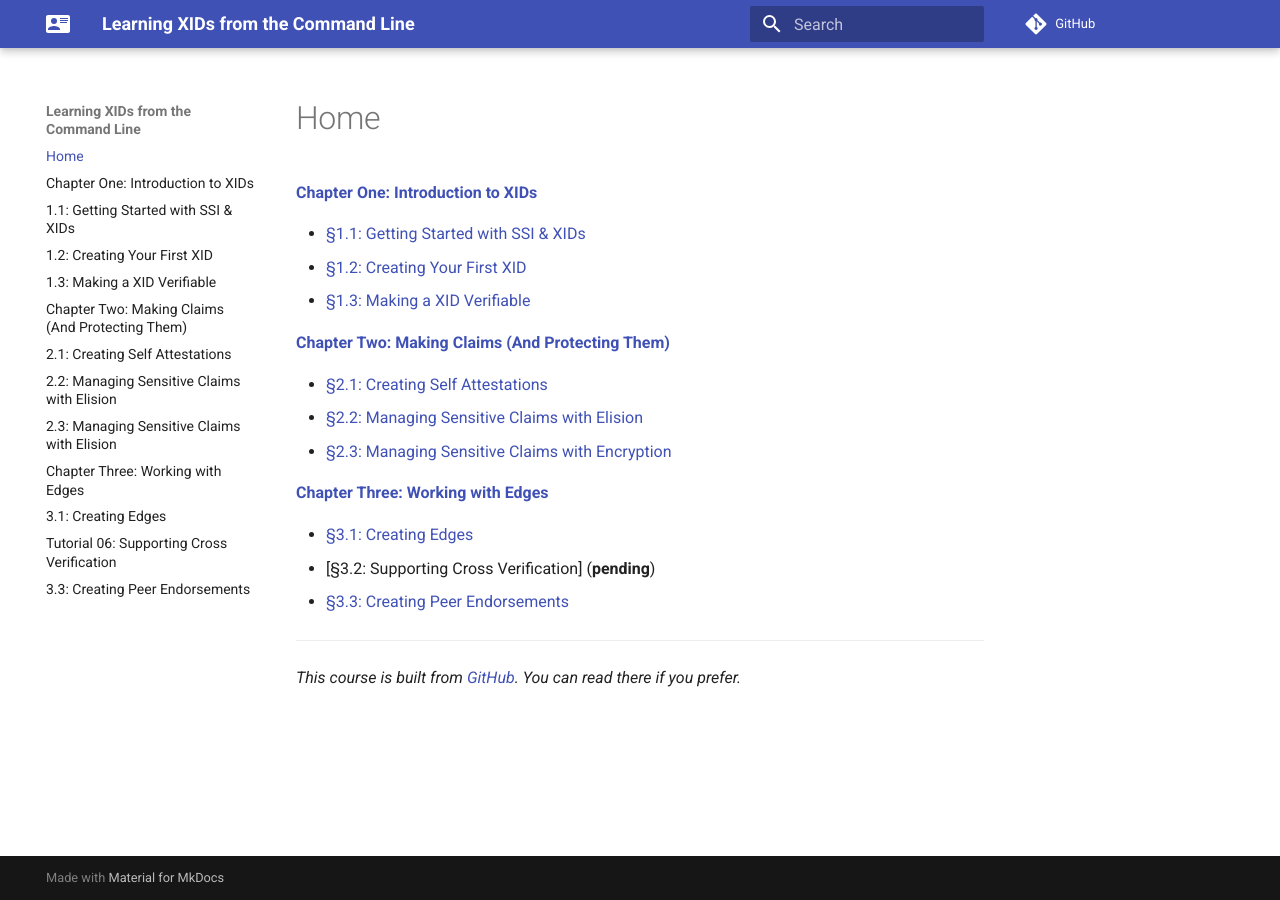
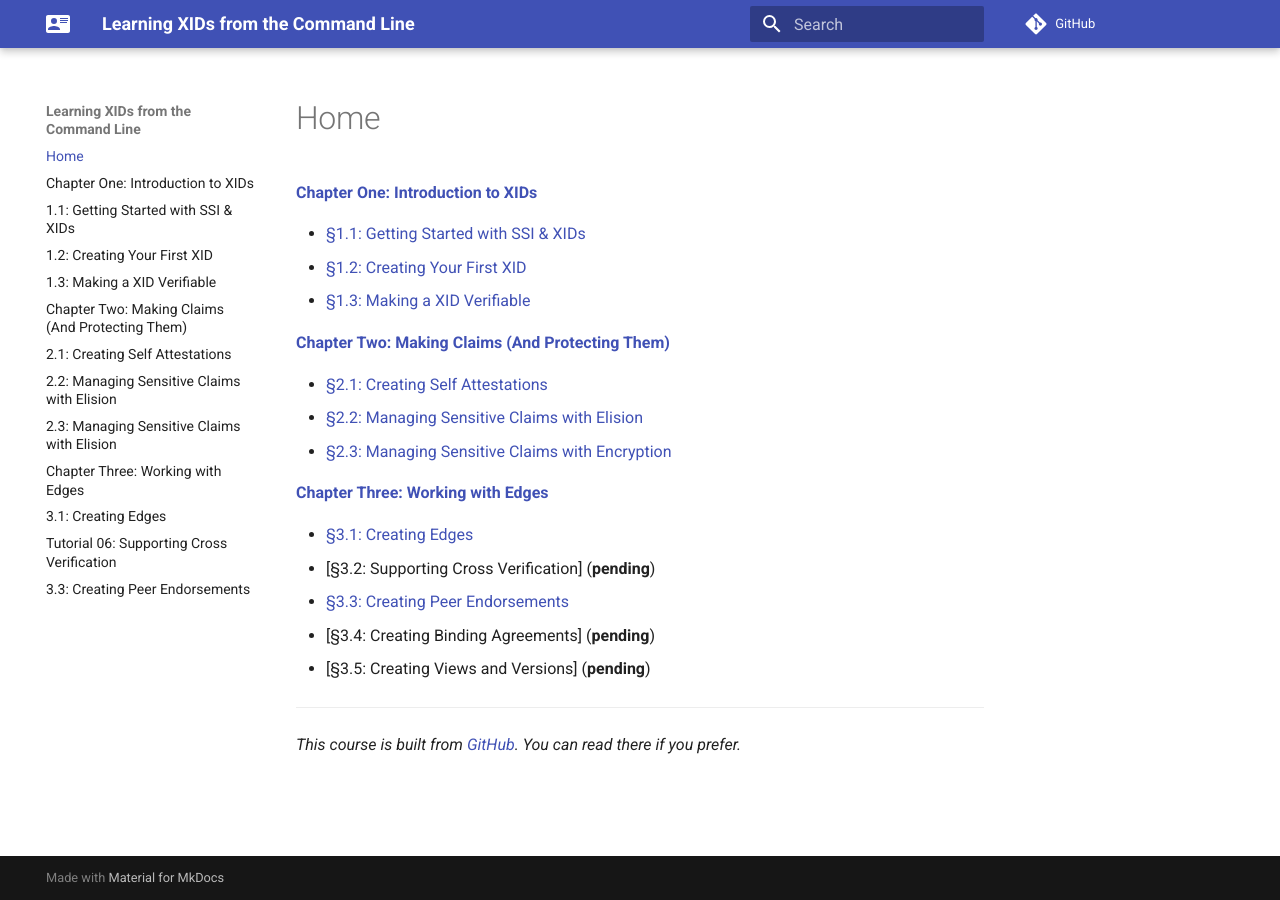
Before and after one commit to BlockchainCommons/XID-Quickstart, an MkDocs documentation site: the page built from docs/index.md, in a window 1280 px wide. Built offline with MkDocs 1.6.1 and Material for MkDocs 9.7.7, drawn with Linux system fonts in a browser that asks for light colours; comment, search, counter and statistics services are not loaded.

Commit message:
plotting out chapter 3

```diff
--- a/docs/index.md
+++ b/docs/index.md
@@ -16,6 +16,8 @@
 * [§3.1: Creating Edges](03_1_Creating_Edges.md)
 * [§3.2: Supporting Cross Verification] (**pending**)
 * [§3.3: Creating Peer Endorsements](03_3_Creating_Peer_Endorsements.md)
+* [§3.4: Creating Binding Agreements] (**pending**)
+* [§3.5: Creating Views and Versions] (**pending**)
 
 ---
 
```
